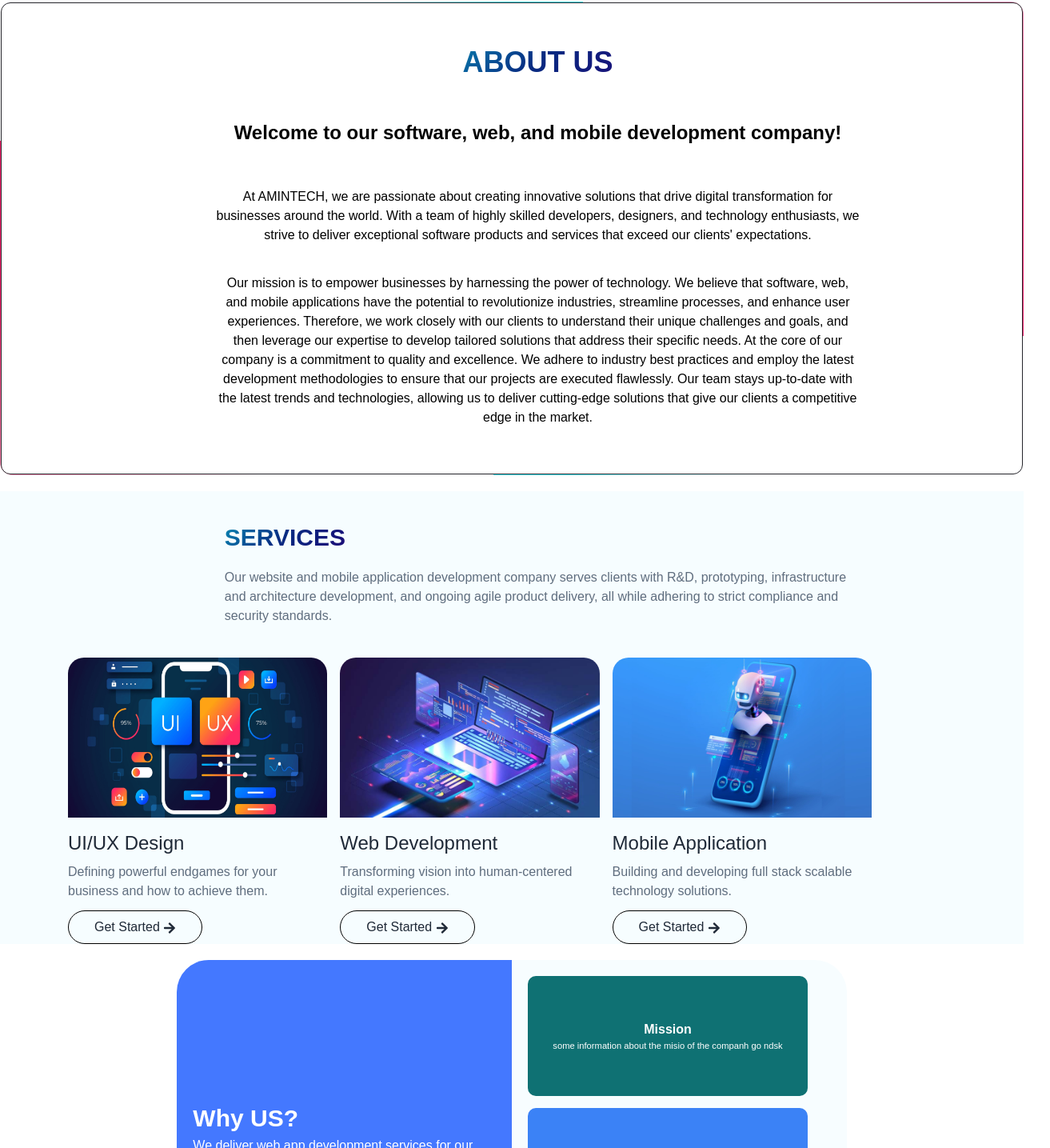
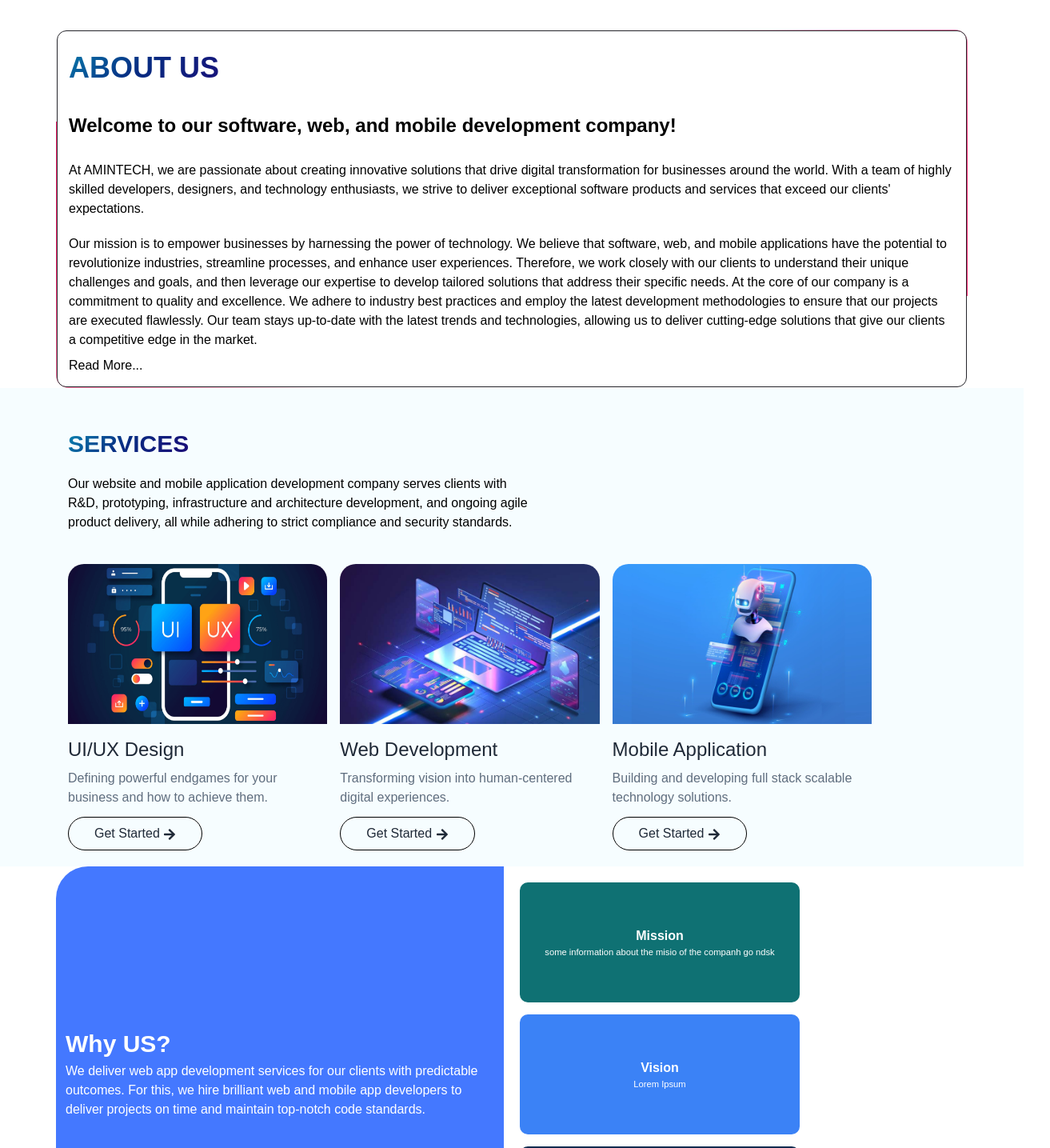
Before and after one commit to Alazar-da/amintechsolution, a React (Create React App) app: page / in a window 1280 px wide. Shown: the part 771-2206 px from the top of the page at 80% size, 1313 px wide, since content can reach past the window. Built offline with nearby package versions, Linux system fonts and the light colour scheme.

Commit message:
new change

```diff
--- a/src/assets/border.css
+++ b/src/assets/border.css
@@ -4,19 +4,28 @@
     box-sizing: border-box;
   }
   .body {
-
+/*
     justify-content: center;
-    align-items: center;
+    align-items: center; */
     min-height: 100vh;
     background: white;
+
 
   }
   .box p {
     position: relative;
-    text-align: center;
+  /*   text-align: center; */
 
 
-    padding: 1rem;
+    padding: .5rem 1rem;
+
+    z-index: 10;
+    text-decoration: none;
+    color: black;
+  }
+  .box .btn-read{
+    position: relative;
+    padding: 0 1rem 1rem 1rem;
 
     z-index: 10;
     text-decoration: none;
@@ -28,7 +37,7 @@
 
   .box h2 {
     position: relative;
-    text-align: center;
+    /* text-align: center; */
 
 
     padding: 1rem;
@@ -51,10 +60,9 @@
     position: relative;
     display: flex;
     flex-direction: column; /* Added flex-direction property */
-    justify-content: center;
-    align-items: center;
+  /*   justify-content: center;
+    align-items: center; */
     width: var(--size);
-    height: var(--size);
     border-radius: var(--rounded);
     background: repeating-conic-gradient(
       from var(--angle),
@@ -87,7 +95,6 @@
     --size: 100%;
     position: absolute;
     width: var(--size);
-    height: var(--size);
     --cone-color: #45f3ff;
     background: repeating-conic-gradient(
       from var(--angle),
--- a/src/assets/why.css
+++ b/src/assets/why.css
@@ -24,7 +24,6 @@
   flex-direction: column;
   text-align: center;
   height: 150px;
-  width: 350px;
   border-radius: 10px;
   color: white;
   cursor: pointer;
--- a/src/components/About.js
+++ b/src/components/About.js
@@ -1,6 +1,7 @@
 import { useState } from 'react';
 import "../assets/color.css"
-import "../assets/border.css"
+import "../assets/border.css";
+import Logo from "../img/logo.svg";
 
 
 function About() {
@@ -22,36 +23,40 @@ function About() {
 
     return(
 
-       <main className="grid grid-cols-1 bg-white px-5 py-5 my-5 md:pl-[85px] box">
-         <div className="mt-5 ">
-            <h2 className="font-bold text-textColor lg:text-4xl text-2xl text-center animate-charcter text-center">About us</h2>
+       <main className="container bg-white mb-3">
+         <div className="mt-2 flex justify-center">
+             {/* <div className='grid content-center justify-items-center'>
+               <h1 className="leading-none text-2xl text-grey-darkest">
+                  <a className="no-underline text-grey-darkest hover:text-black" href="#">
+                     <img src={Logo} alt='logo'></img>
+                  </a>
+               </h1>
+            </div> */}
+            <div className='w-2/3 box'>
+               <div className="mt-3">
+                  <h2 className="font-bold text-black lg:text-4xl text-2xl animate-charcter">About us</h2>
                </div>
-         <div className="mt-5">
-            <p className="font-bold text-2xl text-textColor text-center" > Welcome to our software, web, and mobile development company!</p>
+               <div className="mt-3">
+                  <p className="font-bold text-2xl text-black" > Welcome to our software, web, and mobile development company!</p>
                </div>
-         <div className="mt-5 grid grid-cols-7">
-            <div className="col-span-5 col-start-2">
-               <p className="text-primary">
+               <div className="mt-3">
+                  <p className="text-black">
                      At AMINTECH, we are passionate about creating innovative solutions that drive digital transformation for businesses around the world. With a team of highly skilled developers, designers, and technology enthusiasts, we strive to deliver exceptional software products and services that exceed our clients' expectations.
                   </p>
-               <p className="text-primary md:flex mt-1 hidden">
+                  <p className="text-black md:flex mt-1 hidden">
                      Our mission is to empower businesses by harnessing the power of technology.
                      We believe that software, web, and mobile applications have the potential to revolutionize industries, streamline processes, and enhance user experiences. Therefore, we work closely with our clients to understand their unique challenges and goals, and then leverage our expertise to develop tailored solutions that address their specific needs.
                      At the core of our company is a commitment to quality and excellence. We adhere to industry best practices and employ the latest development methodologies to ensure that our projects are executed flawlessly. Our team stays up-to-date with the latest trends and technologies, allowing us to deliver cutting-edge solutions that give our clients a competitive edge in the market.
                   </p>
-               <p className="text-primary mt-1 hidden" id="readmore">
+                  <p className="text-black mt-1 hidden" id="readmore">
                      Collaboration is key to our success. We believe in building strong partnerships with our clients, working hand-in-hand throughout the development process. We value open communication and transparency, ensuring that our clients are involved at every stage and have full visibility into the progress of their projects. Our goal is to build long-term relationships based on trust, reliability, and mutual success.
                   </p>
-               <button className="text-black hover:text-primary" id="change" onClick={Readmore}>
+                  <button className="text-primary hover:text-green btn-read" id="change" onClick={Readmore}>
                   {buttonText}
                   </button>
                </div>
             </div>
-
-
-
-
-
+         </div>
       </main>
 
     );
--- a/src/components/Contactus.js
+++ b/src/components/Contactus.js
@@ -3,13 +3,15 @@ import "../assets/color.css"
 
 function Contactus() {
     return(
-      <div className='ml-10 mr-10 mb-5'>
-        <h2 className="text-2xl text-pretty  text-primary animate-charcter text-center">Contact Us</h2>
-        <div className="grid grid-cols-6 gap-0 mt-5">
-          <div className='d-none md:d-grid md:col-span-2 md:col-start-2'>
-            <img src={cImage} style={{borderTopLeftRadius:"40px",borderBottomLeftRadius:"40px"}} alt="Contact us" className="w-100" />
+      <div className='container my-5 py-5'>
+        <div>
+          <h2 className="text-2xl text-pretty text-primary animate-charcter text-center w-full py-4">Contact Us</h2>
+        </div>
+        <div className="flex flex-row justify-center">
+          <div className='hidden md:flex'>
+            <img src={cImage} className="rounded-l-[30px]" />
           </div>
-          <form className="md:col-span-2" style={{ backgroundColor: "#0b4bb3",borderTopRightRadius:"40px",borderBottomRightRadius:"40px" }}>
+          <form className="rounded-r-[30px] rounded-l-[30px] md:rounded-l-none w-80 md:w-3/5" style={{ backgroundColor: "#0b4bb3" }}>
             <h2 className="text-3xl font-bold text-white italic mb-4 text-center py-3">Get In Touch</h2>
             <label className="input input-bordered input-info bg-white flex items-center gap-2 mb-5 m-5">
               <svg xmlns="http://www.w3.org/2000/svg" viewBox="0 0 16 16" fill="currentColor" className="w-4 h-4 opacity-70"><path d="M8 8a3 3 0 1 0 0-6 3 3 0 0 0 0 6ZM12.735 14c.618 0 1.093-.561.872-1.139a6.002 6.002 0 0 0-11.215 0c-.22.578.254 1.139.872 1.139h9.47Z" /></svg>
--- a/src/components/Home.js
+++ b/src/components/Home.js
@@ -42,7 +42,7 @@ function Home() {
 
  return(
 
-    <div className="bg-white md:pl-[85px] md:h-[753px] pb-5">
+    <div className="bg-white md:pl-[85px] md:h-[600px] pb-5 lg:h-screen">
        {window.innerWidth < 768 ? (
     <div style={lottieBackground} ref={animationContainer}></div>
   ) : null}
--- a/src/components/Services.js
+++ b/src/components/Services.js
@@ -7,15 +7,17 @@ import "../assets/color.css"
 
 function Services() {
     return(
-      <main className="grid grid-cols-1 bg-third px-5 md:pl-[85px]">
-         <div className='mt-5 grid grid-cols-6'>
-            <div className='mt-5 col-span-4 col-start-2'>
-               <h2 className='font-bold lg:text-3xl text-2xl text-textColor text-center animate-charcter'>Services</h2>
-               <p className="text-1xl text-textColor py-5">
+      <main className="container-fluid mx-auto bg-third px-5 md:pl-[85px] lg:py-5">
+         <div className='mt-5 flex md:flex-col'>
+            <div className='mt-3 w-full'>
+               <h2 className='font-bold lg:text-3xl text-2xl text-black text-center animate-charcter'>Services</h2>
+               <div className='shrink md:w-1/2'>
+               <p className="text-1xl text-black py-5">
                   Our website and mobile application development company serves clients with R&D, prototyping, infrastructure
                   and architecture development, and ongoing agile product delivery, all while adhering to strict compliance and
                   security standards.
                </p>
+               </div>
             </div>
          </div>
          <div className='grid grid-cols-7 md:gap-4'>
--- a/src/components/Whyus.js
+++ b/src/components/Whyus.js
@@ -3,9 +3,9 @@ import "../assets/why.css"
 
 function Whyus() {
     return(
-      <main className='grid justify-center grid-cols-1 md:grid-cols-6  gap-1 md:gap-2 lg:gap-4 my-5 mx-2 bg-white'>
-         <div className='grid md:grid-cols-2 grid-cols-1  lg:col-start-2 lg:col-span-4 md:col-start-2 md:col-span-4'>
-            <div className='bg-primary  rounded-l-[20px] md:rounded-l-[40px] grid grid-cols-1 content-center p-5 '>
+      <main className='container bg-white py-3'>
+         <div className='md:flex justify-center md:flex-row grid justify-items-center lg:w-5/6 md:3/4'>
+            <div className='bg-primary grid content-center rounded-l-[15px] rounded-r-[15px] h-48 md:h-auto md:rounded-l-[40px] md:rounded-r-none md:2/3 w-full px-3 p-5'>
                <h2 className="font-bold text-[#FFF] lg:text-3xl text-2xl">Why US?</h2>
                <p className="text-[#FFF] md:flex text-xs md:text-base mt-1">
                We deliver web app development services for our clients
@@ -14,22 +14,21 @@ function Whyus() {
                maintain top-notch code standards.
                </p>
             </div>
-            <div className='p-5 bg-[#F7FDFF] grid content-center  rounded-r-[20px] md:rounded-r-[40px]'>
+            <div className='p-5 grid content-center rounded-r-[20px] md:rounded-r-[40px] flex justify-center'>
                 <div className="cards">
-    <div className="card red">
+                    <div className="card red md:w-[350px] w-full px-3">
                         <p className="tip">Mission</p>
                         <p className="second-text">some information about the misio of the companh go  ndsk</p>
                     </div>
-    <div className="card blue">
+                    <div className="card blue md:w-[350px] w-full px-3">
                         <p className="tip">Vision</p>
                         <p className="second-text">Lorem Ipsum</p>
                     </div>
-    <div className="card green">
+                    <div className="card green md:w-[350px] w-full px-3">
                         <p className="tip">Ethics</p>
                         <p className="second-text">Lorem Ipsum</p>
                     </div>
                 </div>
-
             </div>
          </div>
       </main>
```
Lines whose indentation alone changed are shown as unchanged.
